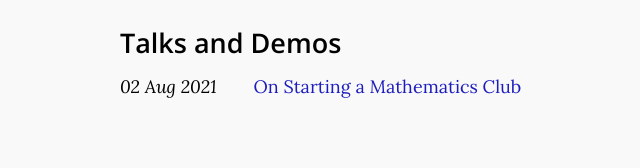
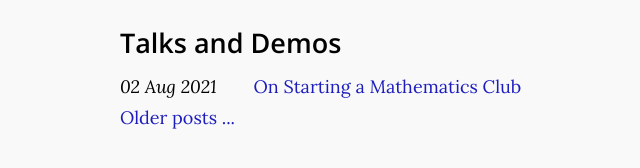
Before and after one commit to mathsclub-iiserk/mathsclub-iiserk.github.io, a Jekyll site: the page built from index.html, in a window 1280 px wide. Shown: the part 473-641 px from the top of the page, without its empty margins (73-713 px from the left). Built offline with Jekyll 4.4.1, drawn with Linux system fonts in a browser that asks for light colours.

Commit message:
Wrapped links in quotes

```diff
--- a/index.html
+++ b/index.html
@@ -44,5 +44,5 @@ title: Home
             </li>
         {% endfor %}
     </ul>
-    <a class="read-more-link" href="{{ "/talks/" | relative_url "}}>Older posts ...</a>
+    <a class="read-more-link" href="{{ "/talks/" | relative_url }}">Older posts ...</a>
 </div>
```
